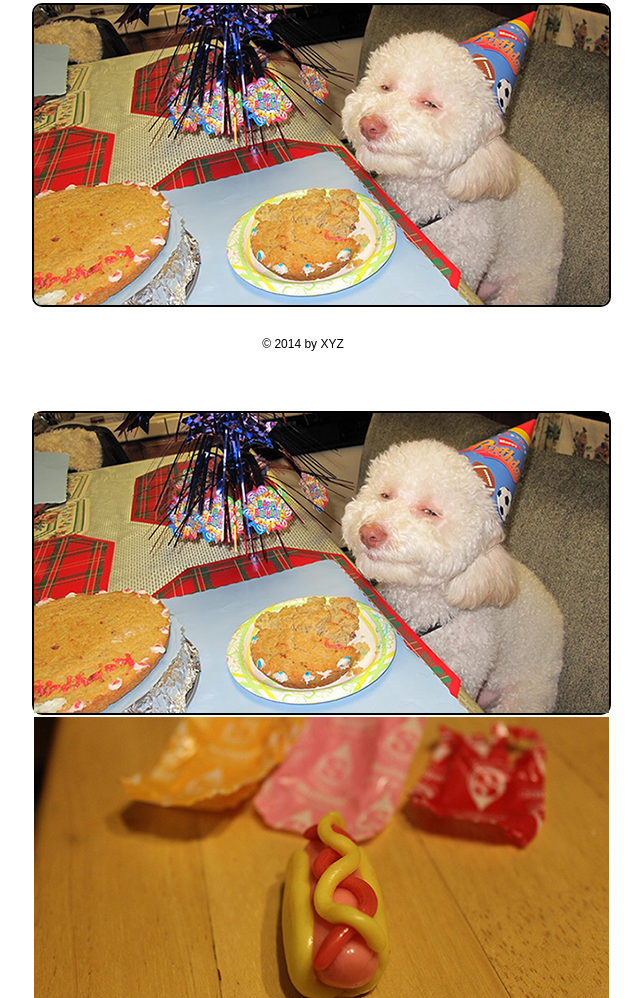
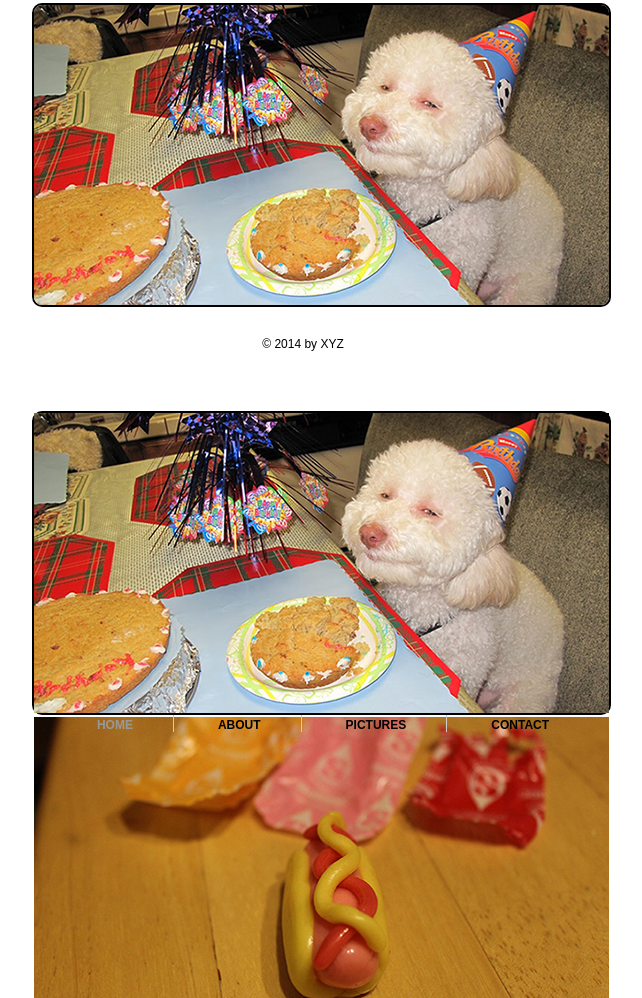
Before and after one commit to aymanyehia25/firstupload, a plain HTML site: page Dogs_Site/index.html in a window 1280 px wide. Shown: the part 232-1230 px from the top of the page, without its empty margins (337-979 px from the left). Drawn offline with Linux system fonts and the light colour scheme; files whose address does not match are found by name.

Commit message:
this is another commit

```diff
--- a/Dogs_Site/index.html
+++ b/Dogs_Site/index.html
@@ -66,6 +66,18 @@
 
 
 
+
+		<div class="navigation">
+		<ul>
+			<li><a class="active" href="index.html">HOME</a></li>
+			<li><a href="about.html">ABOUT</a></li>
+			<li><a href="picture.html">PICTURES</a></li>
+			<li class="bdr"><a class="pdg" href="contact.html">CONTACT</a></li>
+		</ul>
+	</div>
+
+
+
 <!--==========================Scripts Starts=============================-->
 	<script type="text/javascript" src="js/jquery.js"></script>
 	<script type="text/javascript" src="js/easySlider1.7.js"></script>
```
